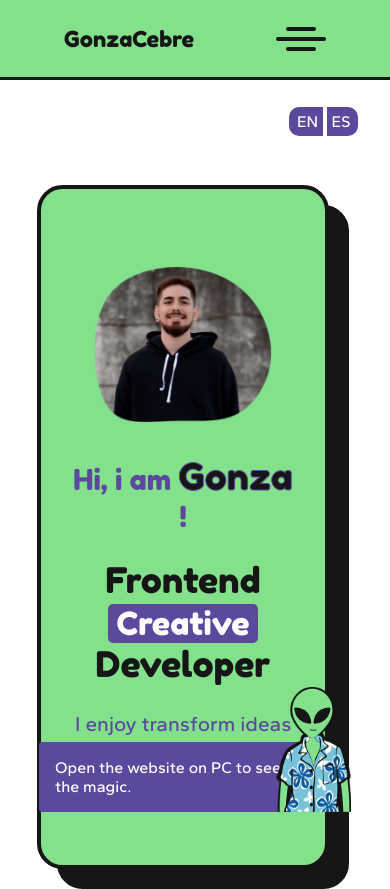
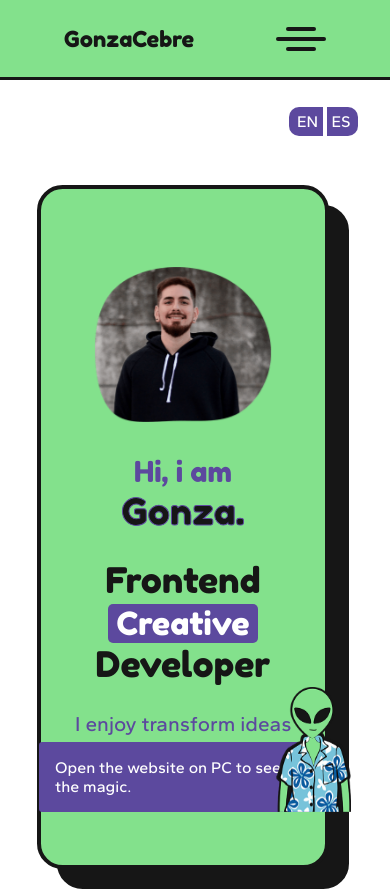
Before and after one commit to gonzaCebre/portfolio2.0, an Astro site: page /en in a window 390 px wide. Shown: the top 889 px of the page. Built offline with nearby package versions, Linux system fonts and the light colour scheme; Astro itself is replaced by a stand-in of ours; a web font is replaced by a local one.

```diff
--- a/src/components/landing/IndexSection.astro
+++ b/src/components/landing/IndexSection.astro
@@ -31,9 +31,8 @@
               class="gonza-text animate__animated animate__zoomInDown"
               id="gonzaText"
             >
-              Gonza
+              Gonza.
             </span>
-            !
           </p>
         ) : (
           <p>
@@ -42,9 +41,8 @@
               class="gonza-text animate__animated animate__zoomInDown"
               id="gonzaText"
             >
-              Gonza
+              Gonza.
             </span>
-            !
           </p>
         )
       }
```
